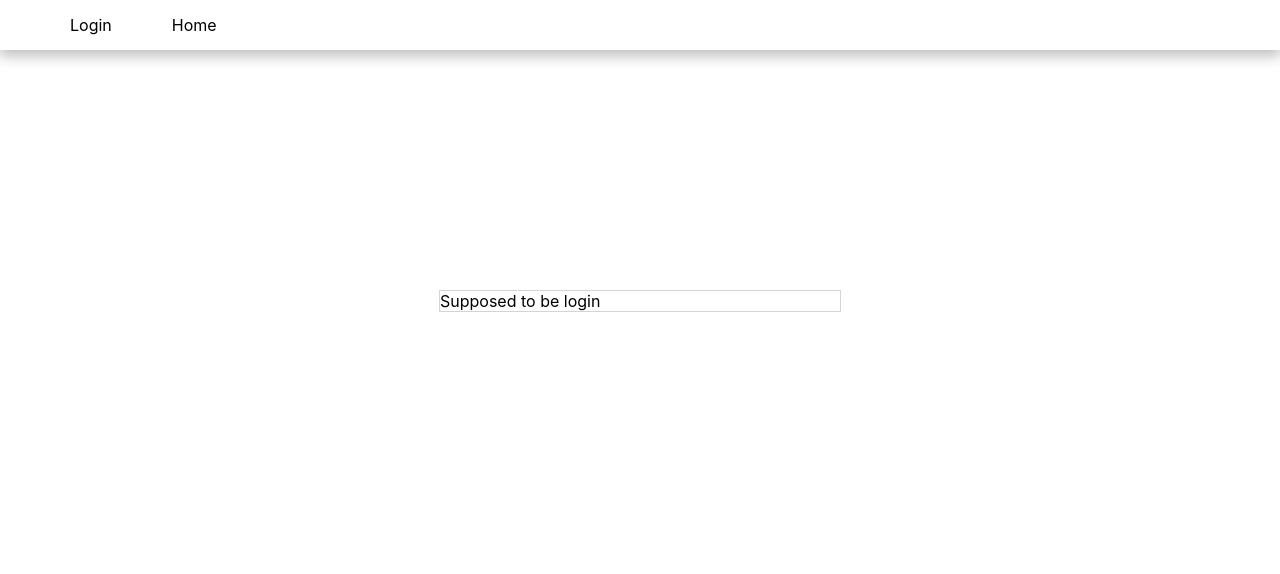
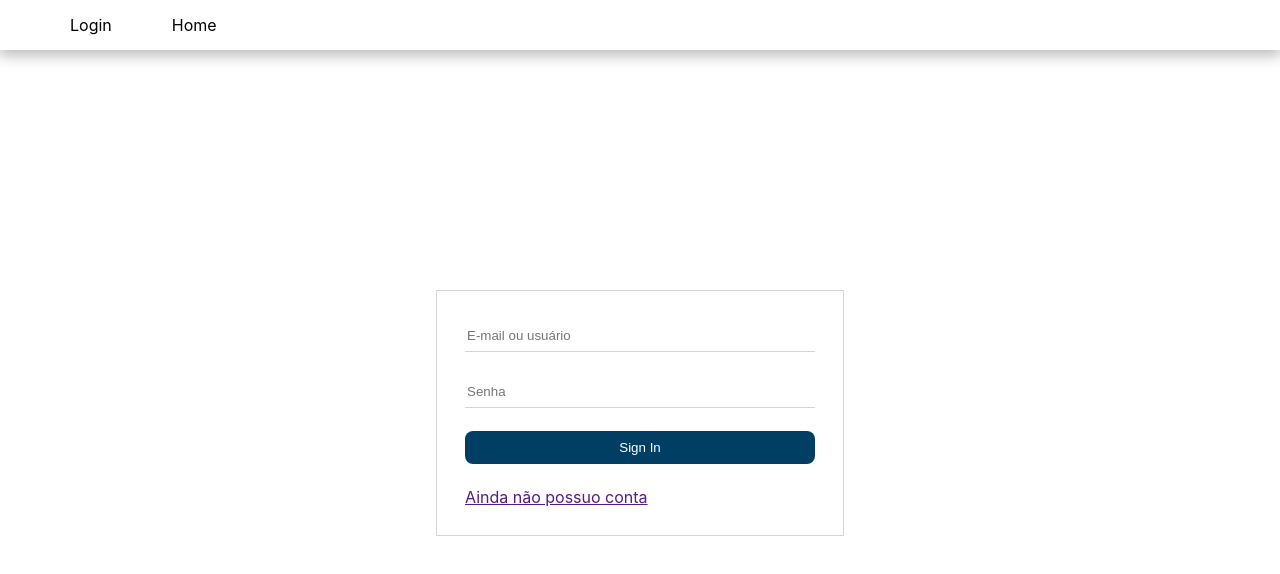
Before and after one commit to dre-lnx/wFast-react, a React (Create React App) app: page /login in a window 1280 px wide. Shown: the top 574 px of the page. Built offline with nearby package versions, Linux system fonts and the light colour scheme.

Commit message:
add interface login

```diff
--- a/src/assets/App.css
+++ b/src/assets/App.css
@@ -1,43 +1,5 @@
-.App {
-  text-align: center;
-}
-
-.App-logo {
-  height: 40vmin;
-  pointer-events: none;
-}
-
-@media (prefers-reduced-motion: no-preference) {
-  .App-logo {
-    -webkit-animation: App-logo-spin infinite 20s linear;
-            animation: App-logo-spin infinite 20s linear;
-  }
-}
-
-.App-header {
-  background-color: #282c34;
-  min-height: 100vh;
-  display: -webkit-box;
-  display: -ms-flexbox;
-  display: flex;
-  -webkit-box-orient: vertical;
-  -webkit-box-direction: normal;
-      -ms-flex-direction: column;
-          flex-direction: column;
-  -webkit-box-align: center;
-      -ms-flex-align: center;
-          align-items: center;
-  -webkit-box-pack: center;
-      -ms-flex-pack: center;
-          justify-content: center;
-  font-size: calc(10px + 2vmin);
-  color: white;
-}
-
-.App-link {
-  color: #61dafb;
-}
-
+/*----------------Variables----------------*/
+/*/*----------------Mixins----------------*/
 /*----------------NavBar/*----------------*/
 nav {
   padding: 0;
@@ -79,12 +41,44 @@ nav {
   width: 50px;
 }
 
-/*/*----------------FormFrame/*----------------*/
+/*----------------FormFrame----------------*/
 .login-container-sm {
   border: 1px solid #d4d4d4;
   margin: auto;
   margin-top: 30vh;
   width: 100%;
-  max-width: 400px;
+  max-width: 350px;
+  padding: 28px;
+}
+
+.form-y-layout {
+  display: -webkit-box;
+  display: -ms-flexbox;
+  display: flex;
+  -webkit-box-orient: vertical;
+  -webkit-box-direction: normal;
+      -ms-flex-direction: column;
+          flex-direction: column;
+}
+
+.form-y-layout * {
+  margin-bottom: 23px;
+}
+
+.form-y-layout input[type="text"], .form-y-layout input[type="password"] {
+  height: 30px;
+  border-top: none;
+  border-left: none;
+  border-right: none;
+  border-bottom: 1px solid #d4d4d4;
+}
+
+.form-y-layout input[type="submit"] {
+  height: 33px;
+  background-color: #003F63;
+  border: none;
+  color: white;
+  cursor: pointer;
+  border-radius: 8px;
 }
 /*# sourceMappingURL=App.css.map */
--- a/src/assets/App.scss
+++ b/src/assets/App.scss
@@ -1,35 +1,23 @@
-.App {
-    text-align: center;
-  }
+/*----------------Variables----------------*/
 
-  .App-logo {
-    height: 40vmin;
-    pointer-events: none;
-  }
+$box-spacing: 28px;
 
-  @media (prefers-reduced-motion: no-preference) {
-    .App-logo {
-      animation: App-logo-spin infinite 20s linear;
-    }
-  }
-
-  .App-header {
-    background-color: #282c34;
-    min-height: 100vh;
-    display: flex;
-    flex-direction: column;
-    align-items: center;
-    justify-content: center;
-    font-size: calc(10px + 2vmin);
-    color: white;
-  }
-
-  .App-link {
-    color: #61dafb;
-  }
+$border-pattern: #d4d4d4;
 
 
-  /*----------------NavBar/*----------------*/
+/*/*----------------Mixins----------------*/
+
+@mixin flex-y {
+    display:flex;
+    flex-direction: column;
+}
+
+@mixin flex-x {
+    display: flex;
+    flex-direction: row;
+}
+
+/*----------------NavBar/*----------------*/
 
   nav {
     padding:0;
@@ -71,12 +59,36 @@
     width:50px;
   }
 
-  /*/*----------------FormFrame/*----------------*/
+  /*----------------FormFrame----------------*/
 
   .login-container-sm {
-    border: 1px solid #d4d4d4;
+    border: 1px solid $border-pattern;
     margin: auto;
     margin-top:30vh;
     width: 100%;
-    max-width: 400px;
+    max-width: 350px;
+    padding: $box-spacing;
   }
+
+  .form-y-layout {
+      @include flex-y;
+      * {
+        margin-bottom: 23px;
+      }
+      input[type="text"], input[type="password"] {
+          height:30px;
+          border-top:none;
+          border-left:none;
+          border-right:none;
+          border-bottom: 1px solid $border-pattern;
+      }
+      input[type="submit"] {
+        height:33px;
+        background-color: #003F63;
+        border: none;
+        color: white;
+        cursor: pointer;
+        border-radius:8px;
+    }
+
+  }
--- a/src/components/formFrame.js
+++ b/src/components/formFrame.js
@@ -4,7 +4,14 @@ const FormFrame = () => {
     return (
 
     <div class="login-container-sm">
-        Supposed to be login
+        <form>
+            <div class="form-y-layout">
+                <input type="text" placeholder="E-mail ou usuário"/>
+                <input type="password" placeholder="Senha"/>
+                <input type="submit" value="Sign In"/>
+            </div>
+            <a href="">Ainda não possuo conta</a>
+        </form>
     </div>
     );
 }
```
Also changed, not shown: 1 other file (tests, documents, lock files or other folders).
